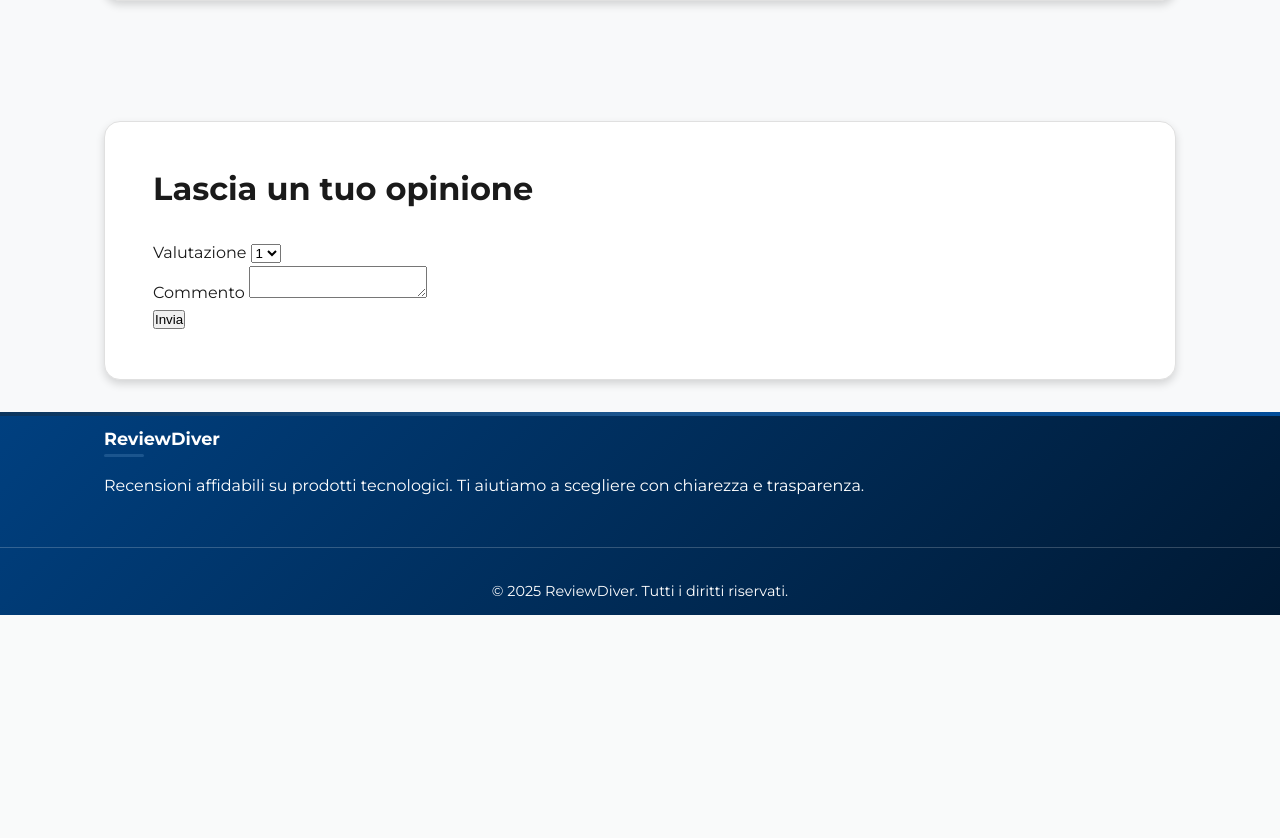
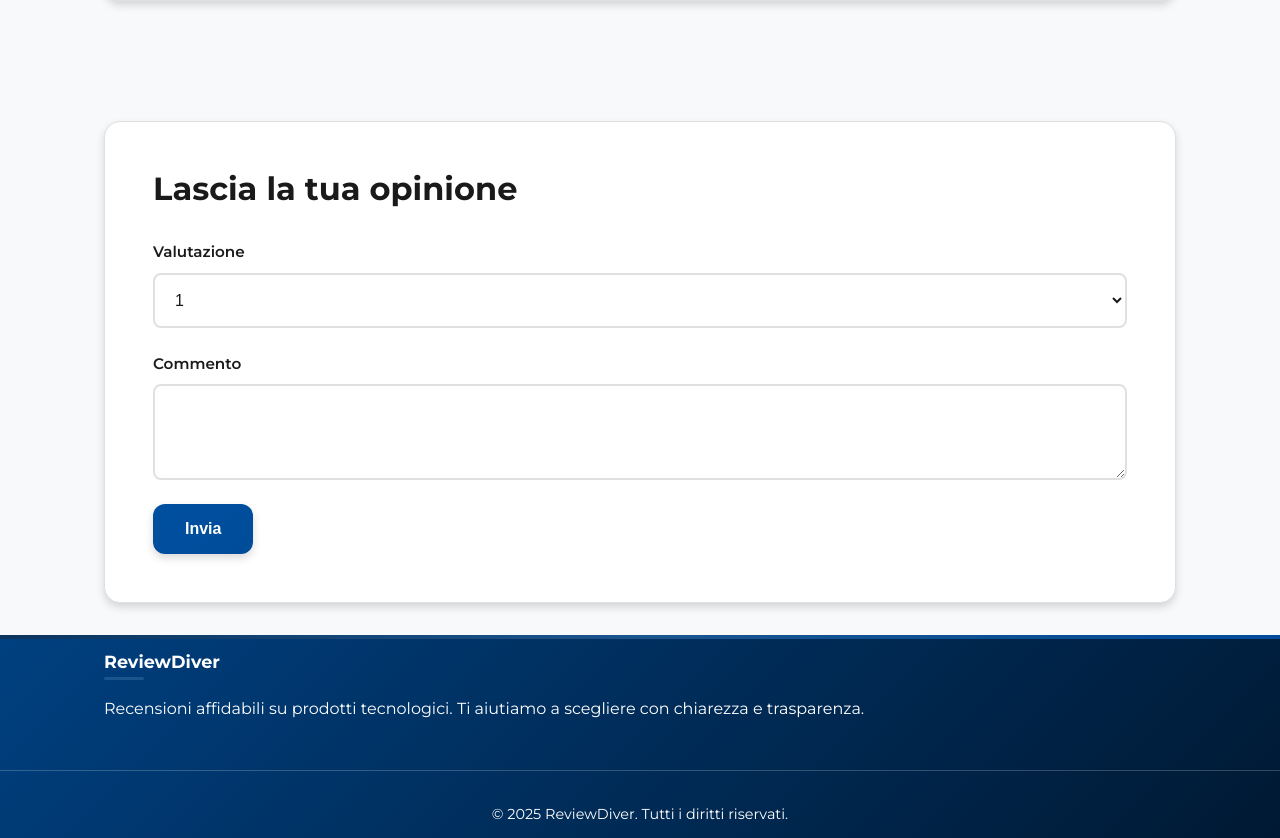
Before and after one commit to nalanshi/recensioneWeb, a PHP site: page /php/recensione.php?id=1 in a window 1280 px wide. Shown: the part 1129-1967 px from the top of the page. Before the commit the page ends 1744 px from the top, so only its background shows below. Run offline with PHP 8.4, Linux system fonts and the light colour scheme; the visitor is signed in with stand-in values (Sample User, id 1); tables that the repository leaves empty hold one stand-in row (values such as "Sample post"); grey boxes marked "Sample" are stand-in pictures.

Commit message:
Refactor opinion module

```diff
--- a/css/pages.css
+++ b/css/pages.css
@@ -496,6 +496,42 @@
   margin-top: var(--spacing-lg);
 }
 
+.comment-form .form-group {
+  display: flex;
+  flex-direction: column;
+  gap: var(--spacing-xs);
+  margin-bottom: var(--spacing-md);
+}
+
+.comment-form .form-label {
+  font-weight: 600;
+  color: var(--text-primary);
+  font-size: 0.95rem;
+}
+
+.comment-form .form-select,
+.comment-form .form-textarea {
+  padding: var(--spacing-sm);
+  border: 0.125rem solid var(--border);
+  border-radius: var(--radius-sm);
+  font-size: 1rem;
+  background: var(--surface);
+  color: var(--text-primary);
+  transition: var(--transition);
+}
+
+.comment-form .form-select:focus,
+.comment-form .form-textarea:focus {
+  outline: none;
+  border-color: var(--primary-agid);
+  box-shadow: 0 0 0 0.1875rem rgb(0 102 204 / 10%);
+}
+
+.comment-form .form-textarea {
+  min-height: 6rem;
+  resize: vertical;
+}
+
 /* Dettaglio recensione */
 .review-product {
   font-weight: 500;
--- a/php/recensione.php
+++ b/php/recensione.php
@@ -91,8 +91,8 @@ $template = str_replace("<!--IMAGE_SRC-->", $imageSrc, $template);
 $template = str_replace("<!--CONTENT_PLACEHOLDER-->", nl2br(htmlspecialchars($review['content'])), $template);
 $template = str_replace("<!--ID_PLACEHOLDER-->", $reviewId, $template);
 
-$opinioneTitle = $userComment ? 'Questo è il tuo opinione' : 'Lascia un tuo opinione';
-$template = str_replace('Lascia un tuo opinione', $opinioneTitle, $template);
+$opinioneTitle = $userComment ? 'Questa è la tua opinione' : 'Lascia la tua opinione';
+$template = str_replace('Lascia la tua opinione', $opinioneTitle, $template);
 
 $star = $userComment['star'] ?? 1;
 $options = '';
@@ -127,7 +127,7 @@ foreach ($comments as $c) {
 $template = str_replace("<!--COMMENTS_PLACEHOLDER-->", $commentsHtml, $template);
 
 if (!SessionManager::isLoggedIn()) {
-    $loginMsg = "<p class='login-notice'>Clicca in alto a destra per accedere e iniziare a dare un tuo opinione.</p>";
+    $loginMsg = "<p class='login-notice'>Clicca in alto a destra per accedere e lasciare la tua opinione.</p>";
     $template = preg_replace('/<form id="comment-form".*?<\/form>/s', $loginMsg, $template);
     $template = str_replace('<div id="user-comment-info"></div>', '', $template);
 }
--- a/static/recensione.html
+++ b/static/recensione.html
@@ -37,7 +37,7 @@
     </section>
 
     <section class="comments-section profile-info-section" aria-labelledby="opinione-title">
-      <h2 id="opinione-title">Lascia un tuo opinione</h2>
+      <h2 id="opinione-title">Lascia la tua opinione</h2>
       <div id="user-comment-info"></div>
       <form id="comment-form" method="post" class="comment-form">
         <input type="hidden" name="review_id" value="<!--ID_PLACEHOLDER-->">
@@ -51,7 +51,7 @@
           <label for="comment-content" class="form-label required">Commento</label>
           <textarea id="comment-content" name="content" class="form-textarea" required><!--COMMENT_CONTENT--></textarea>
         </div>
-        <button type="submit" class="form-submit">Invia</button>
+        <button type="submit" class="btn btn-primary">Invia</button>
       </form>
     </section>
   </main>
```
